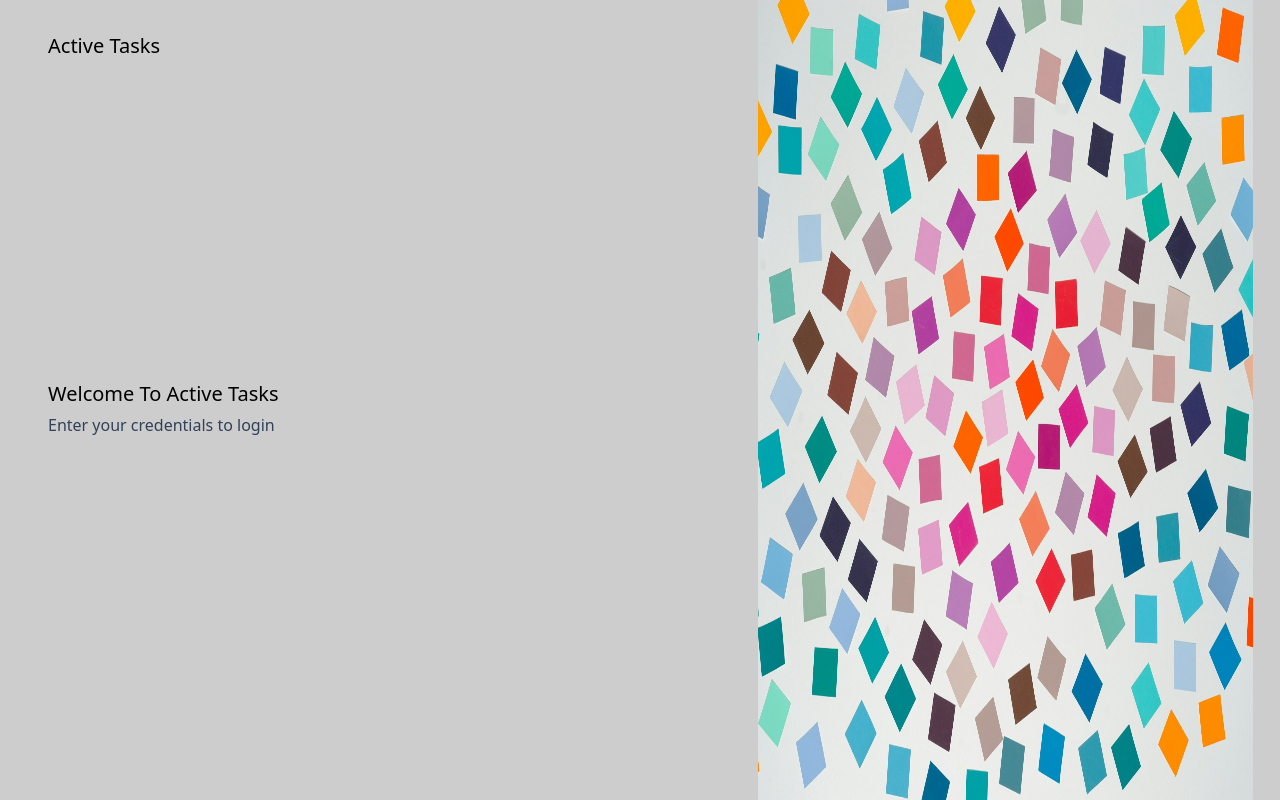
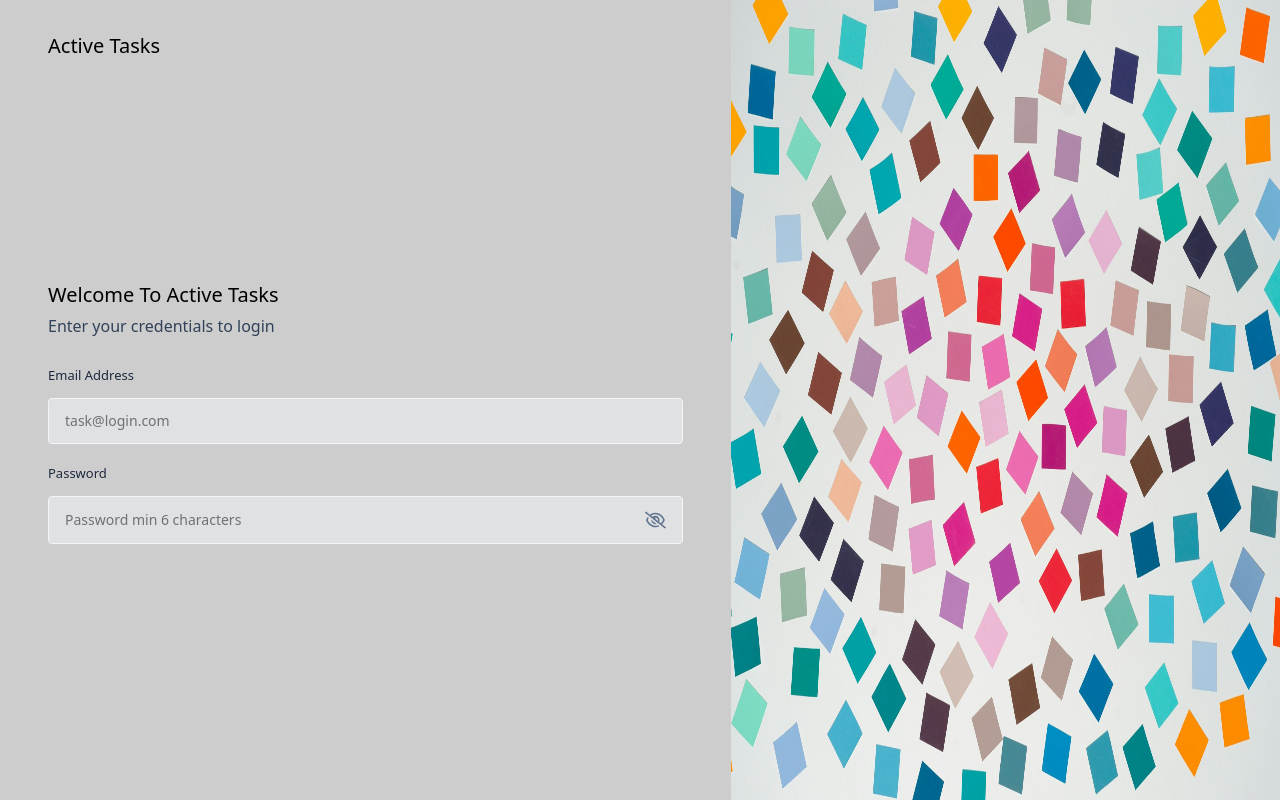
Before and after one commit to 1001hadi/activeTasks-FE, a React (Vite) app: page /login in a window 1280 px wide. Built offline with nearby package versions, Linux system fonts and the light colour scheme.

Commit message:
input componnet added and login page updated

```diff
--- a/package.json
+++ b/package.json
@@ -17,6 +17,7 @@
     "react-dom": "^19.1.0",
     "react-hot-toast": "^2.5.2",
     "react-icon": "^1.0.0",
+    "react-icons": "^5.5.0",
     "react-router-dom": "^7.6.2",
     "recharts": "^2.15.3",
     "tailwindcss": "^4.1.8"
--- /dev/null
+++ b/src/components/inputs/Input.jsx
@@ -0,0 +1,45 @@
+import React, { useState } from "react";
+import { FaRegEye, FaRegEyeSlash } from "react-icons/fa6";
+
+const Input = ({ type, value, onChange, label, placeholder }) => {
+  const [showPassword, setShowPassword] = useState(false);
+
+  const togglePassword = () => {
+    setShowPassword(!showPassword);
+  };
+  return (
+    <div>
+      <label className="text-[13px] text-slate-800">{label}</label>
+      <div className="input-box">
+        <input
+          type={
+            type == "password" ? (showPassword ? "text" : "password") : type
+          }
+          value={value}
+          onChange={(e) => onChange(e)}
+          placeholder={placeholder}
+          className="w-full bg-transparent outline-none"
+        />
+        {type === "password" && (
+          <>
+            {showPassword ? (
+              <FaRegEye
+                size={22}
+                onClick={togglePassword}
+                className=" text-primary cursor-pointer"
+              />
+            ) : (
+              <FaRegEyeSlash
+                size={22}
+                onClick={togglePassword}
+                className=" text-slate-500 cursor-pointer"
+              />
+            )}
+          </>
+        )}
+      </div>
+    </div>
+  );
+};
+
+export default Input;
--- a/src/components/layouts/AuthLayout.jsx
+++ b/src/components/layouts/AuthLayout.jsx
@@ -9,7 +9,7 @@
         {children}
       </div>
       <div className="hidden md:flex w-[80vw] h-screen item-center justify-center overflow-hidden">
-        <img src={Login_IMG} alt="task-image" className="lg:w-[90%]" />
+        <img src={Login_IMG} alt="task-image" className="lg:w-[100%]" />
       </div>
     </div>
   );
--- a/src/index.css
+++ b/src/index.css
@@ -6,3 +6,7 @@
     overflow-x: hidden;
   }
 }
+
+.input-box {
+  @apply w-full flex justify-between gap-3 text-sm bg-slate-100/50 text-black rounded px-4 py-3 mb-4 mt-3 border border-slate-100 outline-none;
+}
--- a/src/pages/auth/Login.jsx
+++ b/src/pages/auth/Login.jsx
@@ -1,6 +1,7 @@
 import React, { useState } from "react";
 import { useNavigate } from "react-router-dom";
 import AuthLayout from "../../components/layouts/AuthLayout";
+import Input from "../../components/inputs/Input";
 
 const Login = () => {
   const [email, setEmail] = useState("");
@@ -23,6 +24,23 @@
           <p className="text-md text-slate-700 mt-[5px] mb-6">
             Enter your credentials to login
           </p>
+          <form onSubmit="handleLogin">
+            <Input
+              type="text"
+              value={email}
+              onChange={({ target }) => setEmail(target.value)}
+              label="Email Address"
+              placeholder="task@login.com"
+            />
+
+            <Input
+              type="password"
+              value={password}
+              onChange={({ target }) => setPassword(target.value)}
+              label="Password"
+              placeholder="Password min 6 characters"
+            />
+          </form>
         </div>
       </AuthLayout>
     </>
```
Also changed, not shown: 1 other file (tests, documents, lock files or other folders). Lines whose indentation alone changed are shown as unchanged.
